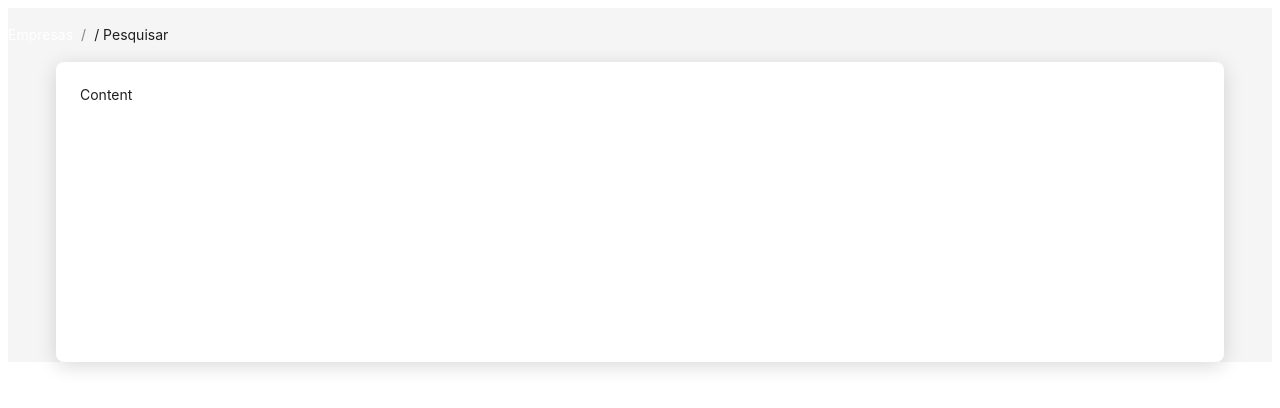
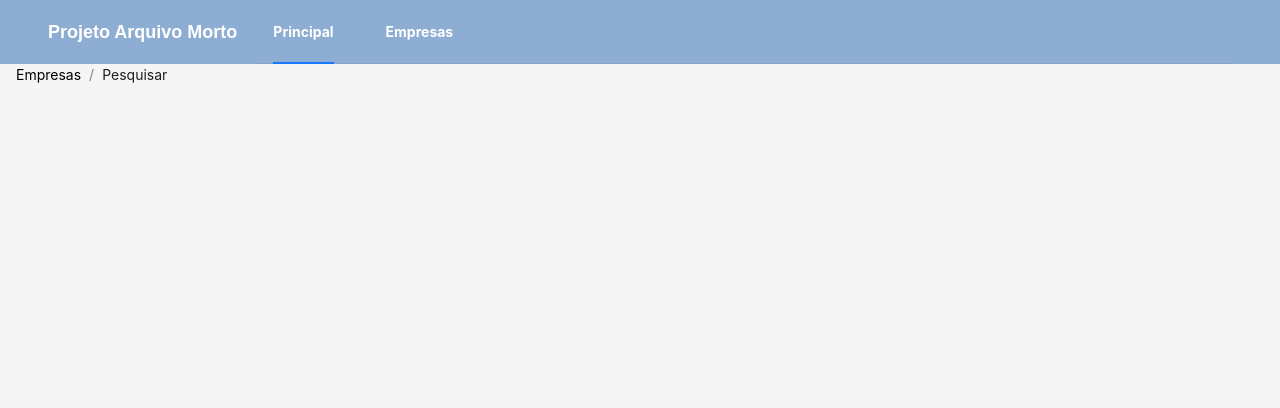
Before and after one commit to Marcusx11/Projeto-Arquivo-Morto-Web, a Next.js app in the folder projeto-arquivo-morto-web/: page /empresas/layout in a window 1280 px wide. Shown: the top 408 px of the page. Built offline with nearby package versions, Linux system fonts and the light colour scheme.

Commit message:
Páginas/Layouts de empresas

```diff
--- a/projeto-arquivo-morto-web/src/components/contentcontainer/layout.tsx
+++ b/projeto-arquivo-morto-web/src/components/contentcontainer/layout.tsx
@@ -6,7 +6,11 @@ import { Layout, Breadcrumb } from 'antd';
 const { Content } = Layout;
 
 
-export default function ContentContainerLayout() {
+export default function ContentContainerLayout({
+  children,
+}: Readonly<{
+  children: React.ReactNode;
+}>) {
     return (
         <Content style={{ padding: '0 48px' }}>
             <div
@@ -18,7 +22,7 @@ export default function ContentContainerLayout() {
                 boxShadow: '0 4px 20px rgba(0, 0, 0, 0.15)'
             }}
             >
-                Content
+            {children}
             </div>
       </Content>
     );
--- a/projeto-arquivo-morto-web/src/pages/empresas/layout.tsx
+++ b/projeto-arquivo-morto-web/src/pages/empresas/layout.tsx
@@ -1,17 +1,27 @@
 'use client';
 
 import React from 'react';
-import { Layout, Breadcrumb } from 'antd';
+import { Breadcrumb } from 'antd';
 import ContentContainerLayout from '@/components/contentcontainer/layout';
+import RootLayout from '@/app/layout';
+import AppBarLayout from '@/components/appbar/layout';
+import "../../app/globals.css";
 
-export default function EmpresaLayout() {
-    return (
-        <Layout>
-            <Breadcrumb
-                style={{ margin: '16px 0', color: '#fff' }}
-                items={[{ title: 'Empresas' }, { title: ' / Pesquisar' }]}
+export default function EmpresaLayout({
+  children,
+}: Readonly<{
+  children: React.ReactNode;
+}>) {
+  return (
+    <html lang="en">
+      <body>
+        <AppBarLayout />
+        <Breadcrumb
+                style={{ marginLeft: '16px', color: 'black' }}
+                items={[{ title: 'Empresas' }, { title: 'Pesquisar' }]}
             />
-           <ContentContainerLayout />
-        </Layout>
-    );
+        {children}
+      </body>
+    </html>
+  );
 }
```
Also changed, not shown: projeto-arquivo-morto-web/src/pages/empresas/index.tsx (added, +12 -0 lines), projeto-arquivo-morto-web/src/pages/empresas/salvar/[[...id]].tsx (added, +13 -0 lines).
